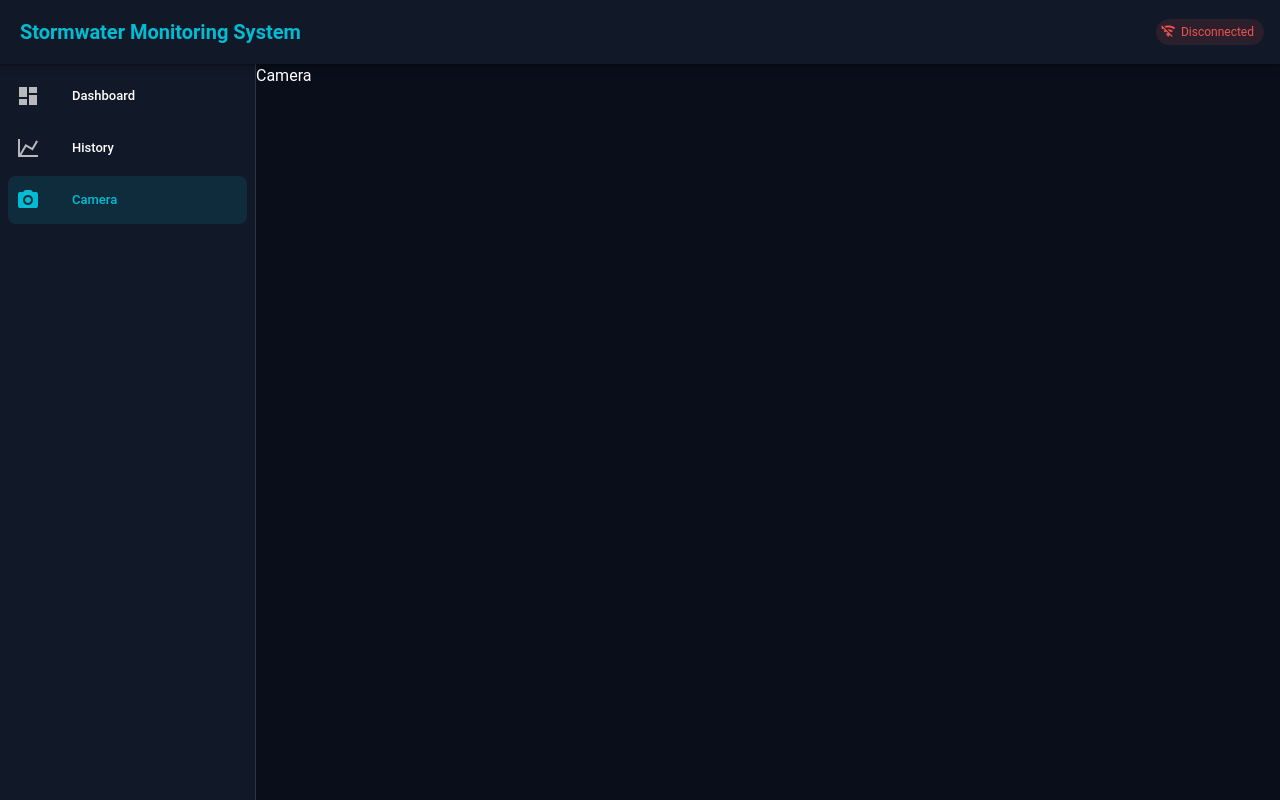
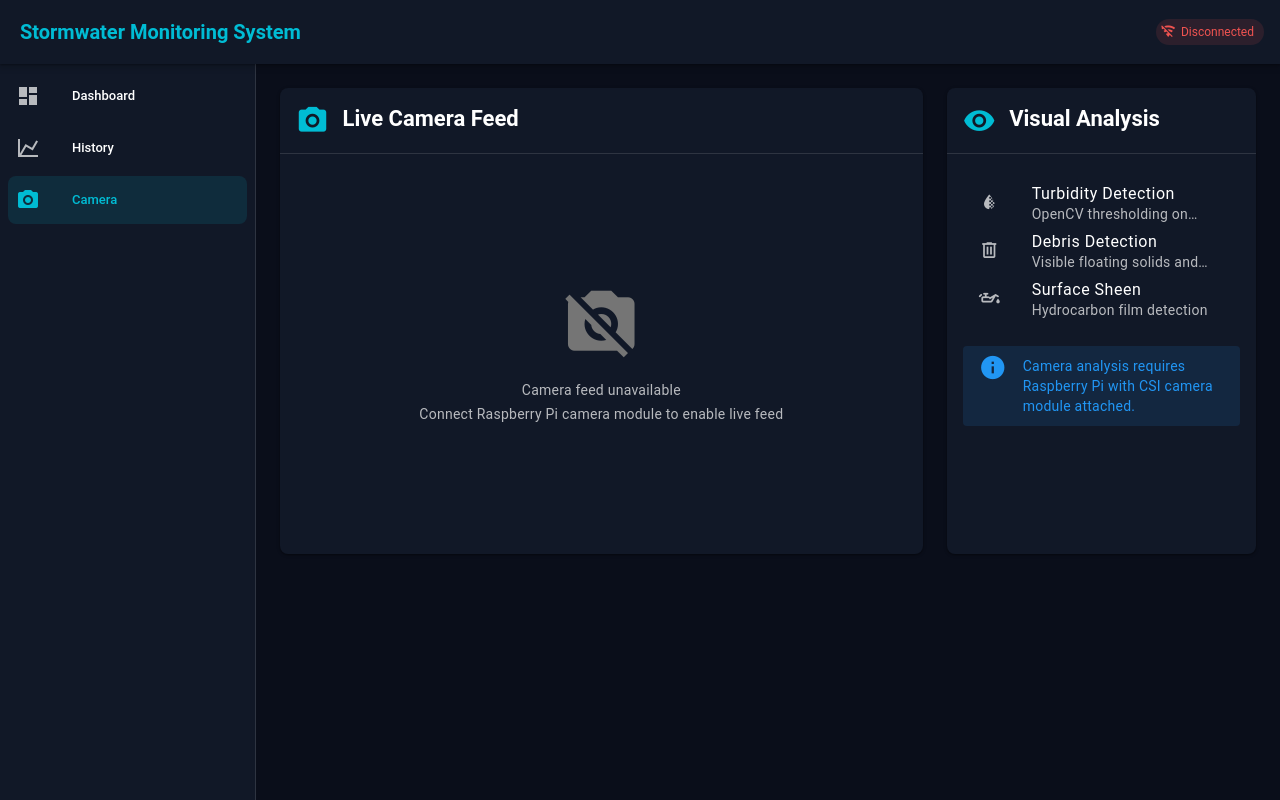
Before and after one commit to tristankthomas/stormwater-monitoring-system, a Vue app in the folder frontend/: page /camera in a window 1280 px wide. Built offline with nearby package versions, Linux system fonts and the light colour scheme; no server answers.

Commit message:
Add camera placeholder view

```diff
--- a/frontend/src/views/Camera.vue
+++ b/frontend/src/views/Camera.vue
@@ -1 +1,64 @@
-<template><div>Camera</div></template>
+<template>
+  <v-container fluid class="pa-6">
+
+    <v-row>
+      <v-col cols="12" md="8">
+        <v-card color="surface" rounded="lg">
+          <v-card-title class="pa-4 text-body-1 font-weight-bold">
+            <v-icon class="mr-2" color="primary">mdi-camera</v-icon>
+            Live Camera Feed
+          </v-card-title>
+          <v-divider />
+          <v-card-text class="d-flex align-center justify-center" style="height: 400px;">
+            <!-- placeholder until pi camera is connected -->
+            <div class="text-center">
+              <v-icon size="80" color="grey-darken-1">mdi-camera-off</v-icon>
+              <div class="text-medium-emphasis mt-4">Camera feed unavailable</div>
+              <div class="text-caption text-medium-emphasis mt-1">Connect Raspberry Pi camera module to enable live feed</div>
+            </div>
+          </v-card-text>
+        </v-card>
+      </v-col>
+
+      <v-col cols="12" md="4">
+        <v-card color="surface" rounded="lg" height="100%">
+          <v-card-title class="pa-4 text-body-1 font-weight-bold">
+            <v-icon class="mr-2" color="primary">mdi-eye</v-icon>
+            Visual Analysis
+          </v-card-title>
+          <v-divider />
+          <v-card-text>
+            <v-list bg-color="transparent">
+              <v-list-item
+                prepend-icon="mdi-water-opacity"
+                title="Turbidity Detection"
+                subtitle="OpenCV thresholding on water sample"
+              />
+              <v-list-item
+                prepend-icon="mdi-trash-can-outline"
+                title="Debris Detection"
+                subtitle="Visible floating solids and litter"
+              />
+              <v-list-item
+                prepend-icon="mdi-oil"
+                title="Surface Sheen"
+                subtitle="Hydrocarbon film detection"
+              />
+            </v-list>
+
+            <v-alert type="info" variant="tonal" class="mt-4" density="compact">
+              Camera analysis requires Raspberry Pi with CSI camera module attached.
+            </v-alert>
+          </v-card-text>
+        </v-card>
+      </v-col>
+    </v-row>
+
+  </v-container>
+</template>
+
+<script>
+export default {
+  name: 'Camera'
+}
+</script>
```
